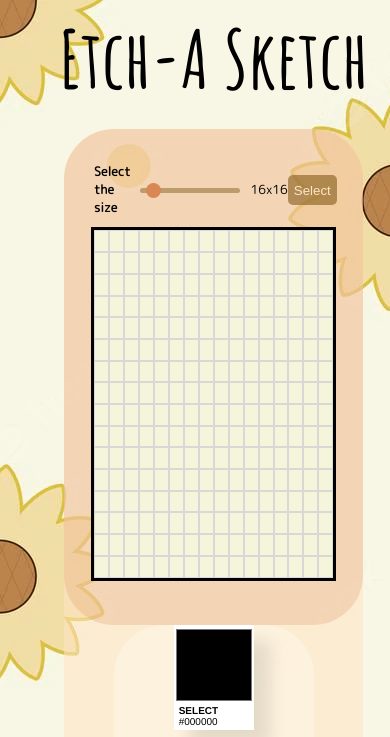
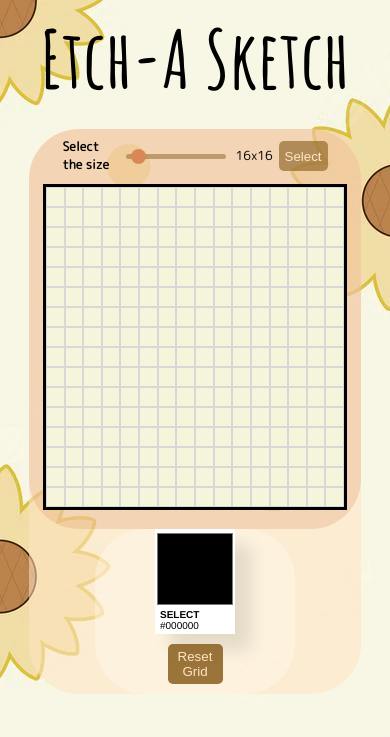
Before and after one commit to Lomlomm/Etch-A-Sketch, a plain HTML site: page index.html in a window 390 px wide. Shown: the top 737 px of the page. Drawn offline with Linux system fonts and the light colour scheme.

Commit message:
Make responsive webpage

```diff
--- a/style.css
+++ b/style.css
@@ -230,3 +230,31 @@ input[type="range"]::-webkit-slider-thumb {
     }
 
 }
+@media screen and (max-width: 400px) {
+    .header{
+        width: 80%;
+    }
+    .title{
+        margin-left: 0;
+    }
+    .grid{
+        width: 90%;
+        height: 80%;
+    }
+    .content{
+        width: fit-content;
+        height: fit-content;
+        margin-left: 0;
+    }
+    .principal{
+        height: 400px;
+    }
+    h6,
+    .value{
+        font-size: 50%;
+    }
+    .range{
+        width: 100px;
+    }
+
+}
```
